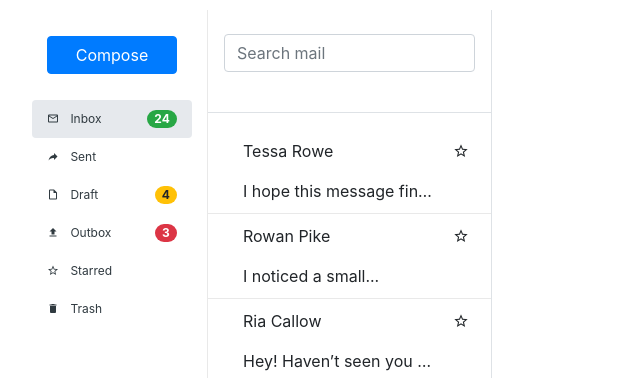
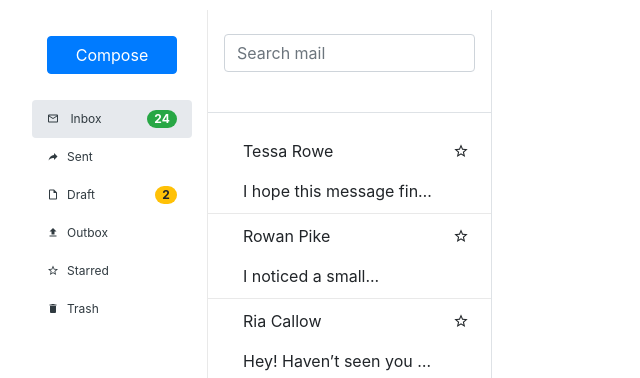
Before and after one commit to stybjs/unread_emails.github.io, a plain HTML site: page index.html in a window 1280 px wide. Shown: the top 378 px of the page, 53-693 px from the left. Drawn offline with nearby package versions, Linux system fonts and the light colour scheme.

Commit message:
revised sidebar

```diff
--- a/index.html
+++ b/index.html
@@ -27,31 +27,30 @@
                 <button class="btn btn-primary btn-block">Compose</button>
               </li>
               <li class="active">
-                <a href="#">
+                <a href="./index.html">
                   <i class="mdi mdi-email-outline"></i> Inbox </a>
                 <span class="badge badge-pill badge-success">24</span>
               </li>
               <li>
                 <a href="#">
-                  <i class="mdi mdi-share"></i> Sent </a>
+                  <i class="mdi mdi-share"></i>Sent</a>
+              </li>
+              <li>
+                <a href="./draft.html">
+                  <i class="mdi mdi-file-outline"></i>Draft</a>
+                <span class="badge badge-pill badge-warning">2</span>
               </li>
               <li>
                 <a href="#">
-                  <i class="mdi mdi-file-outline"></i> Draft </a>
-                <span class="badge badge-pill badge-warning">4</span>
+                  <i class="mdi mdi-upload"></i>Outbox</a>
               </li>
               <li>
                 <a href="#">
-                  <i class="mdi mdi-upload"></i> Outbox </a>
-                <span class="badge badge-pill badge-danger">3</span>
+                  <i class="mdi mdi-star-outline"></i>Starred</a>
               </li>
               <li>
                 <a href="#">
-                  <i class="mdi mdi-star-outline"></i> Starred </a>
-              </li>
-              <li>
-                <a href="#">
-                  <i class="mdi mdi-delete"></i> Trash </a>
+                  <i class="mdi mdi-delete"></i>Trash</a>
               </li>
             </ul>
           </div>
```
